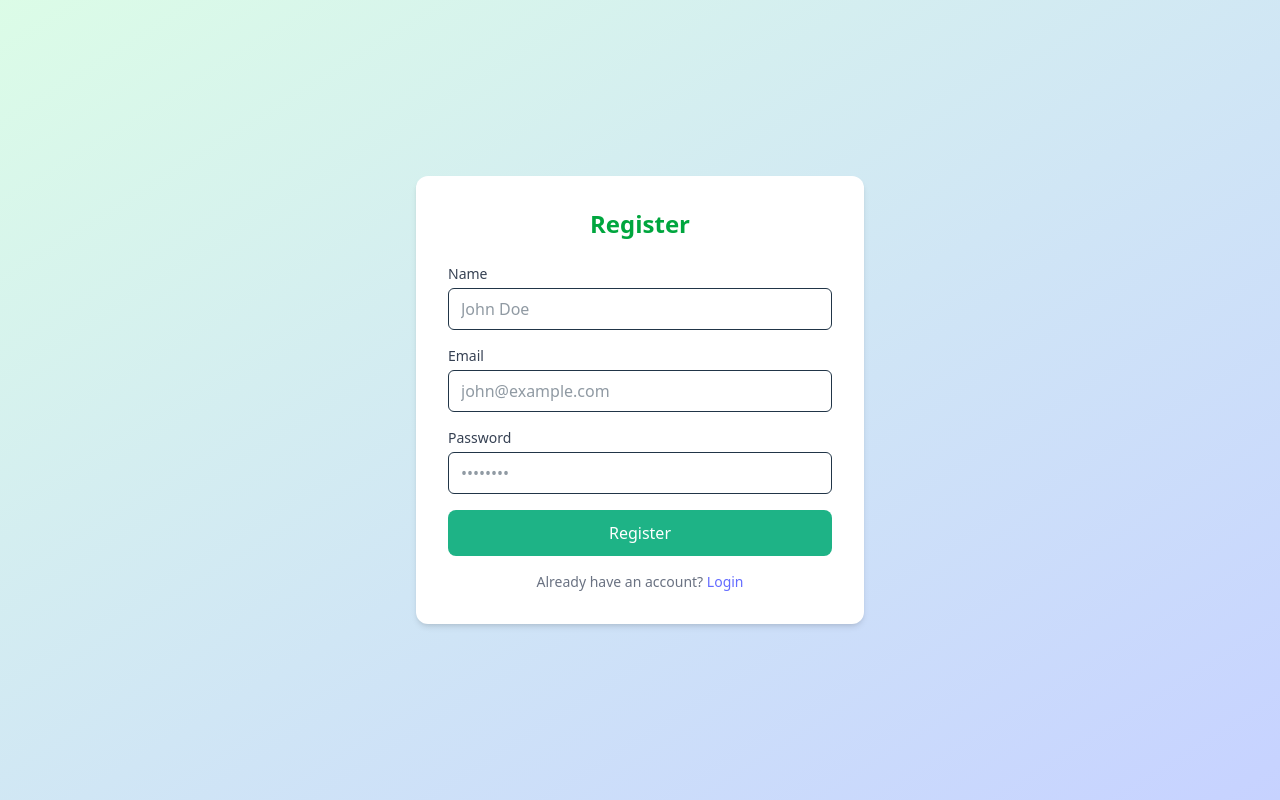
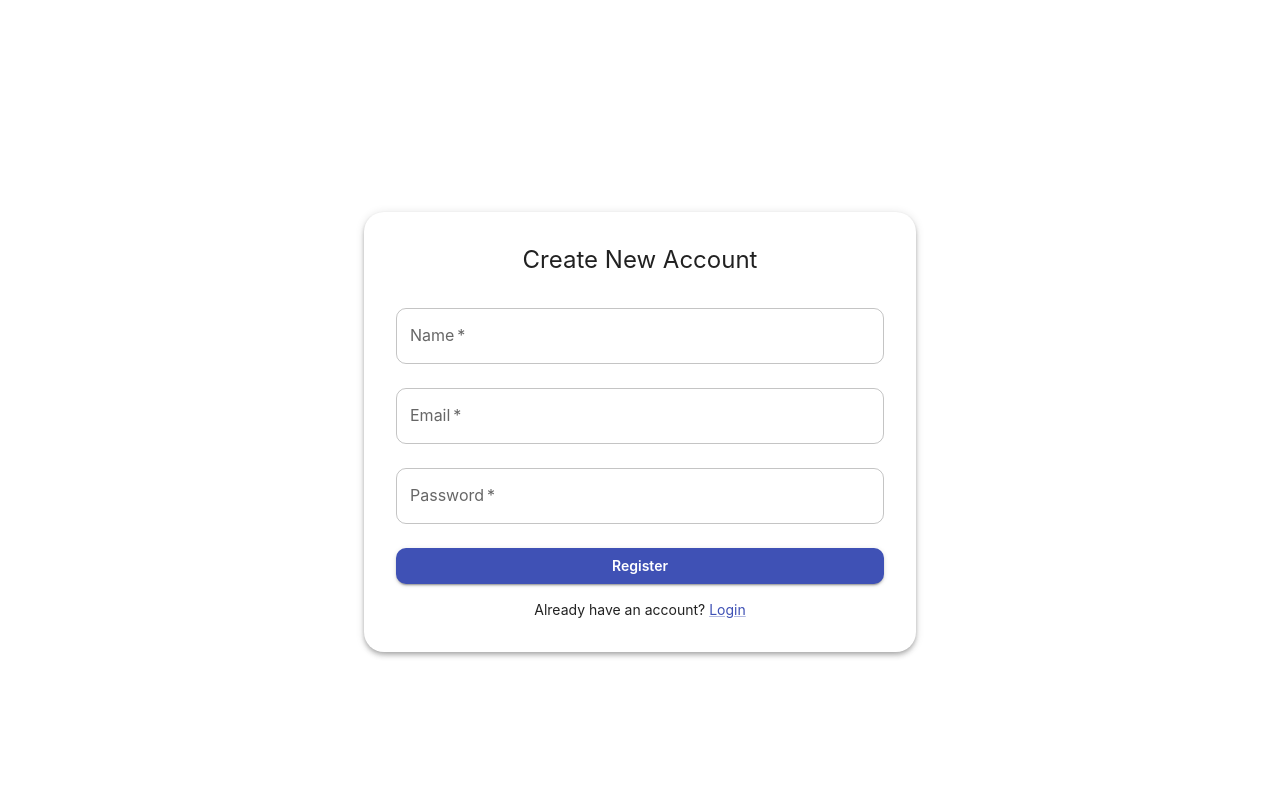
Before and after one commit to Choudhariraghuraj/admin_ui, a React (Vite) app: page /register in a window 1280 px wide. Built offline with nearby package versions, Linux system fonts and the light colour scheme; no server answers.

Commit message:
Added the readme file

```diff
--- a/src/index.css
+++ b/src/index.css
@@ -70,3 +70,32 @@ button:focus-visible {
     color: #747bff;
   }
 }
+@keyframes fadeInUp {
+  0% {
+    opacity: 0;
+    transform: translateY(20px);
+  }
+  100% {
+    opacity: 1;
+    transform: translateY(0);
+  }
+}
+
+.fadeInUp {
+  animation: fadeInUp 0.5s ease both;
+}
+
+@keyframes popIn {
+  0% {
+    transform: scale(0.95);
+    opacity: 0;
+  }
+  100% {
+    transform: scale(1);
+    opacity: 1;
+  }
+}
+
+.popIn {
+  animation: popIn 0.3s ease-out;
+}
--- a/src/main.tsx
+++ b/src/main.tsx
@@ -4,11 +4,16 @@ import App from "./App";
 import 'react-toastify/dist/ReactToastify.css';
 import "./index.css";
 import { AuthProvider } from "./context/AuthContext";
+import { CssBaseline, ThemeProvider } from '@mui/material';
+import theme from './theme';
 
 ReactDOM.createRoot(document.getElementById("root")!).render(
   <React.StrictMode>
+    <ThemeProvider theme={theme}>
+    <CssBaseline />
      <AuthProvider>
       <App />
     </AuthProvider>
+    </ThemeProvider>
   </React.StrictMode>
 );
--- a/src/pages/Login.tsx
+++ b/src/pages/Login.tsx
@@ -1,9 +1,17 @@
-import React, { useState } from "react";
-import { useNavigate } from "react-router-dom";
-import api from "../api";
-import { toast, ToastContainer } from "react-toastify";
-import { motion } from "framer-motion";
-import { FaSpinner } from "react-icons/fa";
+import {
+  Box,
+  Button,
+  Container,
+  TextField,
+  Typography,
+  Paper,
+  CircularProgress,
+  Link
+} from "@mui/material";
+import { useState } from "react";
+import { Link as RouterLink, useNavigate } from "react-router-dom";
+import api from "../api"; // assuming your axios instance is here
+import { toast } from "react-toastify";
 
 const Login = () => {
   const [email, setEmail] = useState("");
@@ -17,64 +25,61 @@ const Login = () => {
     try {
       const res = await api.post("/auth/login", { email, password });
       localStorage.setItem("token", res.data.token);
-      toast.success("Login successful!");
-      setTimeout(() => navigate("/dashboard"), 1000);
+      toast.success("Logged in successfully!");
+      navigate("/");
     } catch (err: any) {
-      toast.error(err.response?.data?.message || "Login failed.");
+      toast.error(err.response?.data?.message || "Login failed");
     } finally {
       setLoading(false);
     }
   };
 
   return (
-    <div className="min-h-screen w-full flex items-center justify-center bg-gradient-to-br from-blue-100 to-purple-200">
-      <ToastContainer />
-      <motion.div
-        initial={{ opacity: 0, y: 30 }}
-        animate={{ opacity: 1, y: 0 }}
-        transition={{ duration: 0.4 }}
-        className="bg-white p-8 rounded-xl shadow-md w-full max-w-md"
-      >
-        <h2 className="text-2xl font-bold mb-6 text-center text-blue-600">Login</h2>
-        <form onSubmit={handleLogin} className="space-y-4">
-          <div>
-            <label className="block text-sm font-medium text-gray-700">Email</label>
-            <input
+    <Container maxWidth="sm" sx={{ mt: 8 }}>
+      <Paper elevation={4} sx={{ p: 4, borderRadius: 2 }}>
+        <Typography variant="h5" gutterBottom align="center">
+          Login to Your Account
+        </Typography>
+        <Box component="form" onSubmit={handleLogin} sx={{ mt: 2 }}>
+          <TextField
+            label="Email"
             type="email"
+            fullWidth
+            margin="normal"
             required
-              className="mt-1 w-full border rounded-md px-3 py-2 outline-none focus:ring-2 focus:ring-blue-400"
             value={email}
             onChange={(e) => setEmail(e.target.value)}
-              placeholder="you@example.com"
           />
-          </div>
-          <div>
-            <label className="block text-sm font-medium text-gray-700">Password</label>
-            <input
+          <TextField
+            label="Password"
             type="password"
+            fullWidth
+            margin="normal"
             required
-              className="mt-1 w-full border rounded-md px-3 py-2 outline-none focus:ring-2 focus:ring-blue-400"
             value={password}
             onChange={(e) => setPassword(e.target.value)}
-              placeholder="••••••••"
           />
-          </div>
-          <button
+          <Button
             type="submit"
-            className="w-full flex justify-center items-center gap-2 bg-blue-600 text-white py-2 px-4 rounded-md hover:bg-blue-700 transition"
+            variant="contained"
+            color="primary"
+            fullWidth
+            sx={{ mt: 2 }}
             disabled={loading}
+            startIcon={loading ? <CircularProgress size={20} /> : null}
           >
-            {loading ? <FaSpinner className="animate-spin" /> : "Login"}
-          </button>
-        </form>
-        <p className="text-sm mt-4 text-center text-gray-500">
-          Don’t have an account?{" "}
-          <a href="/register" className="text-blue-600 hover:underline">
+            {loading ? "Logging in..." : "Login"}
+          </Button>
+          <Typography variant="body2" align="center" sx={{ mt: 2 }}>
+  Don't have an account?{" "}
+  <Link component={RouterLink} to="/register">
     Register
-          </a>
-        </p>
-      </motion.div>
-    </div>
+  </Link>
+</Typography>
+
+        </Box>
+      </Paper>
+    </Container>
   );
 };
 
--- a/src/pages/Register.tsx
+++ b/src/pages/Register.tsx
@@ -1,96 +1,93 @@
-import React, { useState } from "react";
-import { useNavigate } from "react-router-dom";
+import {
+  Box,
+  Button,
+  Container,
+  TextField,
+  Typography,
+  Paper,
+  CircularProgress,
+  Link
+} from "@mui/material";
+import { useState } from "react";
+import {  Link as RouterLink, useNavigate } from "react-router-dom";
 import api from "../api";
-import { toast, ToastContainer } from "react-toastify";
-import { motion } from "framer-motion";
-import { FaSpinner } from "react-icons/fa";
+import { toast } from "react-toastify";
 
 const Register = () => {
-  const [form, setForm] = useState({ name: "", email: "", password: "" });
+  const [name, setName] = useState("");
+  const [email, setEmail] = useState("");
+  const [password, setPassword] = useState("");
   const [loading, setLoading] = useState(false);
   const navigate = useNavigate();
-
-  const handleChange = (e: React.ChangeEvent<HTMLInputElement>) => {
-    setForm({ ...form, [e.target.name]: e.target.value });
-  };
 
   const handleRegister = async (e: React.FormEvent) => {
     e.preventDefault();
     setLoading(true);
     try {
-      await api.post("/auth/register", form);
-      toast.success("Registration successful!");
-      setTimeout(() => navigate("/login"), 1000);
+      const res = await api.post("/auth/register", { name, email, password });
+      localStorage.setItem("token", res.data.token);
+      toast.success("Account created successfully!");
+      navigate("/");
     } catch (err: any) {
-      toast.error(err.response?.data?.message || "Registration failed.");
+      toast.error(err.response?.data?.message || "Registration failed");
     } finally {
       setLoading(false);
     }
   };
 
   return (
-    <div className="min-h-screen w-full flex items-center justify-center bg-gradient-to-br from-green-100 to-indigo-200">
-      <ToastContainer />
-      <motion.div
-        initial={{ opacity: 0, y: 30 }}
-        animate={{ opacity: 1, y: 0 }}
-        transition={{ duration: 0.4 }}
-        className="bg-white p-8 rounded-xl shadow-md w-full max-w-md"
-      >
-        <h2 className="text-2xl font-bold mb-6 text-center text-green-600">Register</h2>
-        <form onSubmit={handleRegister} className="space-y-4">
-          <div>
-            <label className="block text-sm font-medium text-gray-700">Name</label>
-            <input
-              name="name"
-              type="text"
-              required
-              className="mt-1 w-full border rounded-md px-3 py-2 outline-none focus:ring-2 focus:ring-green-400"
-              value={form.name}
-              onChange={handleChange}
-              placeholder="John Doe"
-            />
-          </div>
-          <div>
-            <label className="block text-sm font-medium text-gray-700">Email</label>
-            <input
-              name="email"
-              type="email"
-              required
-              className="mt-1 w-full border rounded-md px-3 py-2 outline-none focus:ring-2 focus:ring-green-400"
-              value={form.email}
-              onChange={handleChange}
-              placeholder="john@example.com"
-            />
-          </div>
-          <div>
-            <label className="block text-sm font-medium text-gray-700">Password</label>
-            <input
-              name="password"
-              type="password"
-              required
-              className="mt-1 w-full border rounded-md px-3 py-2 outline-none focus:ring-2 focus:ring-green-400"
-              value={form.password}
-              onChange={handleChange}
-              placeholder="••••••••"
-            />
-          </div>
-          <button
+    <Container maxWidth="sm" sx={{ mt: 8 }}>
+      <Paper elevation={4} sx={{ p: 4, borderRadius: 2 }}>
+        <Typography variant="h5" gutterBottom align="center">
+          Create New Account
+        </Typography>
+        <Box component="form" onSubmit={handleRegister} sx={{ mt: 2 }}>
+          <TextField
+            label="Name"
+            fullWidth
+            margin="normal"
+            required
+            value={name}
+            onChange={(e) => setName(e.target.value)}
+          />
+          <TextField
+            label="Email"
+            type="email"
+            fullWidth
+            margin="normal"
+            required
+            value={email}
+            onChange={(e) => setEmail(e.target.value)}
+          />
+          <TextField
+            label="Password"
+            type="password"
+            fullWidth
+            margin="normal"
+            required
+            value={password}
+            onChange={(e) => setPassword(e.target.value)}
+          />
+          <Button
             type="submit"
-            className="w-full flex justify-center items-center gap-2 bg-green-600 text-white py-2 px-4 rounded-md hover:bg-green-700 transition"
+            variant="contained"
+            color="primary"
+            fullWidth
+            sx={{ mt: 2 }}
             disabled={loading}
+            startIcon={loading ? <CircularProgress size={20} /> : null}
           >
-            {loading ? <FaSpinner className="animate-spin" /> : "Register"}
-          </button>
-        </form>
-        <p className="text-sm mt-4 text-center text-gray-500">
-          Already have an account?{" "}
-          <a href="/login" className="text-green-600 hover:underline">
-            Login
-          </a>
-        </p>
-      </motion.div>
-    </div>
+            {loading ? "Registering..." : "Register"}
+          </Button>
+             <Typography variant="body2" align="center" sx={{ mt: 2 }}>
+      Already have an account?{" "}
+      <Link component={RouterLink} to="/login">
+        Login
+      </Link>
+    </Typography>
+        </Box>
+      </Paper>
+    </Container>
   );
 };
 
--- /dev/null
+++ b/src/theme.ts
@@ -0,0 +1,33 @@
+import { createTheme } from '@mui/material/styles';
+
+const theme = createTheme({
+  palette: {
+    primary: {
+      main: "#3f51b5", // Deep blue
+    },
+    secondary: {
+      main: "#f50057", // Pinkish
+    },
+  },
+  typography: {
+    fontFamily: `'Inter', sans-serif`,
+    button: {
+      textTransform: 'none',
+      fontWeight: 600,
+    },
+  },
+  shape: {
+    borderRadius: 10,
+  },
+  components: {
+    MuiPaper: {
+      styleOverrides: {
+        root: {
+          animation: "fadeInUp 0.5s ease",
+        },
+      },
+    },
+  },
+});
+
+export default theme;
```
Also changed, not shown: 1 other file (tests, documents, lock files or other folders). Lines whose indentation alone changed are shown as unchanged.
